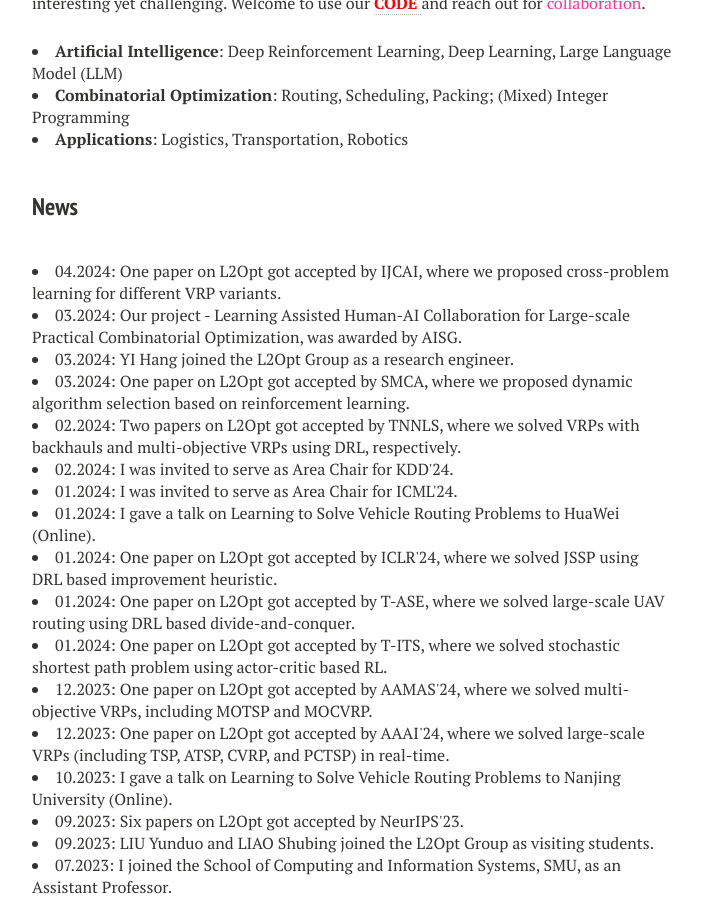
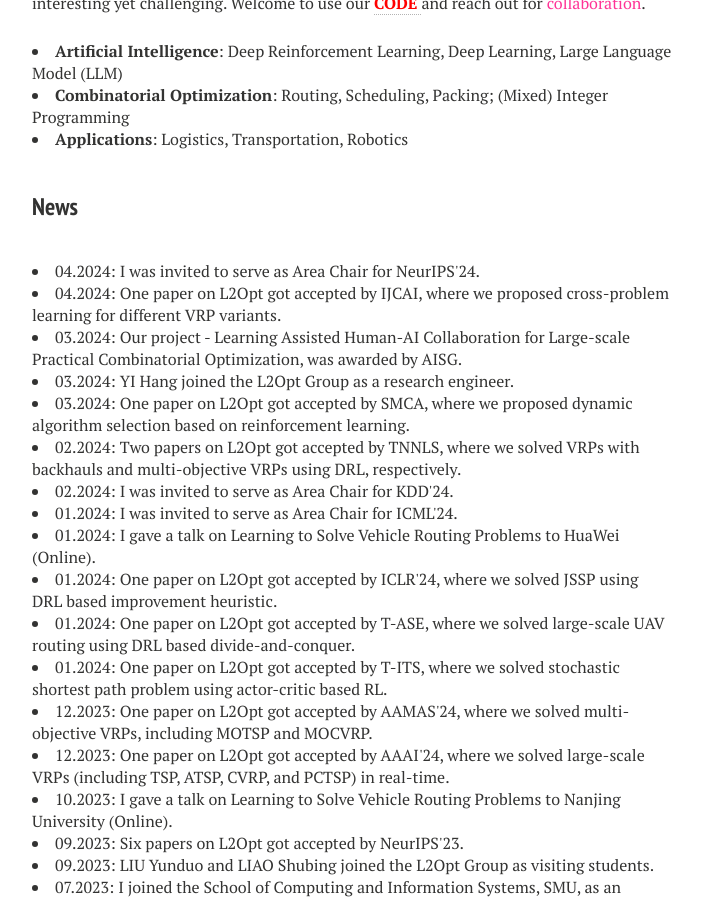
Before and after one commit to zhiguangcaosg/zhiguangcaosg.github.io, a Jekyll site: the page built from index.md, in a window 1280 px wide and 900 px high, scrolled down 878 px. Shown: the whole window, without its empty margins (288-990 px from the left). Built offline with Jekyll 4.4.1, drawn with Linux system fonts in a browser that asks for light colours; nearby versions of some CDN libraries.

Commit message:
Update index.md

```diff
--- a/index.md
+++ b/index.md
@@ -38,6 +38,9 @@ image: banner1.png
 </li>
 
 <h3 style="margin-bottom:-8px;padding-top:20px;">News</h3> <br>
+<li>
+04.2024:  I was invited to serve as Area Chair for NeurIPS'24.
+</li>
 
 <li>
 04.2024:  One paper on L2Opt got accepted by IJCAI, where we proposed cross-problem learning for different VRP variants.
```
